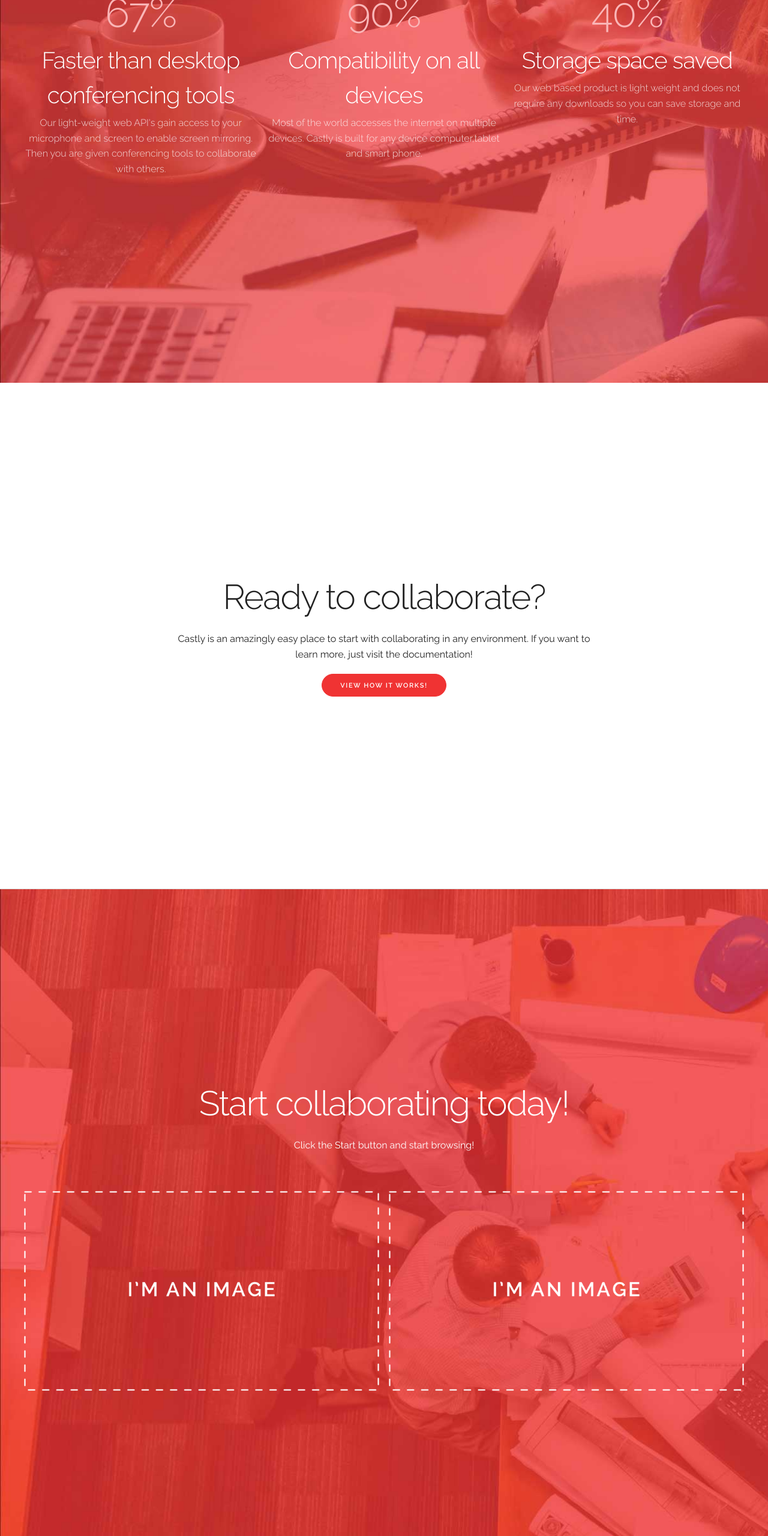
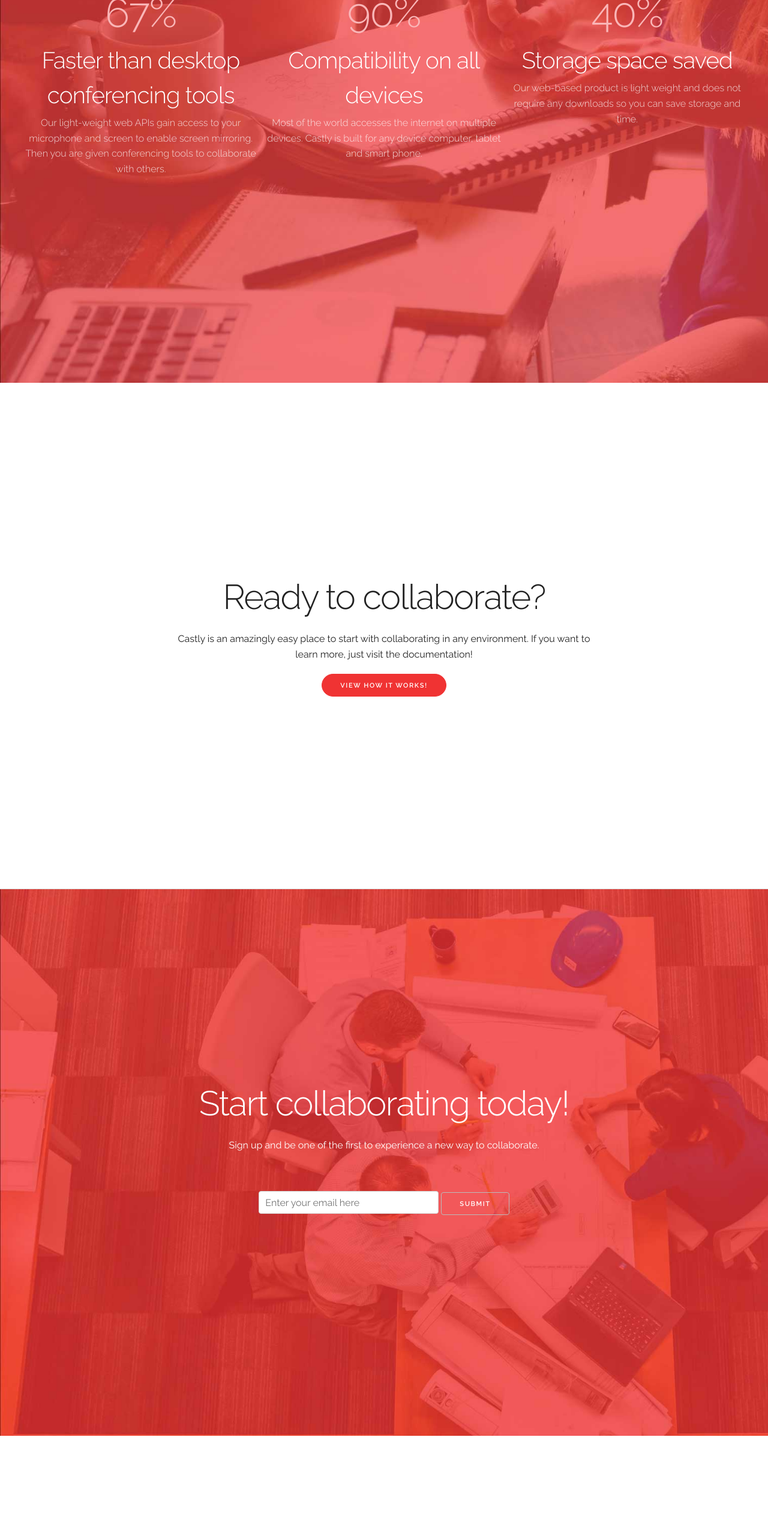
Before and after one commit to LuishXY/Castly, a plain HTML site: page index.html in a window 1280 px wide. Shown: the part 820-3380 px from the top of the page at 60% size. After the commit the page ends 3213 px from the top, so only its background shows below. Drawn offline with nearby package versions, Linux system fonts and the light colour scheme.

Commit message:
New updates

```diff
--- a/css/skeleton.css
+++ b/css/skeleton.css
@@ -559,7 +559,7 @@ input[type="button"] {
   display: inline-block;
   height: 38px;
   padding: 0 30px;
-  color: #555;
+  color: #fff;
   text-align: center;
   font-size: 11px;
   font-weight: 600;
@@ -680,6 +680,7 @@ input[type="password"],
 select:not([size]),
 textarea:not([rows]) {
   height: 38px;
+  width:300px;
 }
 
 
--- a/index.html
+++ b/index.html
@@ -16,12 +16,12 @@
   <link href="//fonts.googleapis.com/css?family=Raleway:400,300,600" rel="stylesheet" type="text/css">
 
 
-  <link rel="stylesheet" href="../css/normalize.css">
-  <link rel="stylesheet" href="../css/skeleton.css">
-  <link rel="stylesheet" href="../css/landing.css">
+  <link rel="stylesheet" href="css/normalize.css">
+  <link rel="stylesheet" href="css/skeleton.css">
+  <link rel="stylesheet" href="css/landing.css">
 
 
-  <script src="//ajax.googleapis.com/ajax/libs/jquery/2.1.1/jquery.min.js"></script><link rel="icon" type="image/png" href="../images/favicon.png">
+  <script src="//ajax.googleapis.com/ajax/libs/jquery/2.1.1/jquery.min.js"></script><link rel="icon" type="image/png" href="images/favicon.png">
 
 </head>
 
@@ -35,8 +35,8 @@
           <a class="button button-primary" href="#down">TRY CASTLY TODAY!</a>
         </div>
         <div class="one-third column phones">
-          <img class="phone" src="../images/landing/iphone-top.png">
-          <img class="phone" src="../images/landing/iphone-back.png">
+          <img class="phone" src="images/landing/iphone-top.png">
+          <img class="phone" src="images/landing/iphone-back.png">
         </div>
       </div>
     </div>
@@ -48,17 +48,17 @@
         <div class="one-third column value">
           <h2 class="value-multiplier">67%</h2>
           <h5 class="value-heading">Faster than desktop conferencing tools</h5>
-          <p class="value-description">Our light-weight web API's gain access to your microphone and screen to enable screen mirroring. Then you are given conferencing tools to collaborate with others.</p>
+          <p class="value-description">Our light-weight web APIs gain access to your microphone and screen to enable screen mirroring. Then you are given conferencing tools to collaborate with others.</p>
         </div>
         <div class="one-third column value">
           <h2 class="value-multiplier">90%</h2>
           <h5 class="value-heading">Compatibility on all devices</h5>
-          <p class="value-description">Most of the world accesses the internet on multiple devices. Castly is built for any device computer,tablet and smart phone. </p>
+          <p class="value-description">Most of the world accesses the internet on multiple devices. Castly is built for any device computer, tablet and smart phone. </p>
         </div>
         <div class="one-third column value">
           <h2 class="value-multiplier">40%</h2>
           <h5 class="value-heading">Storage space saved</h5>
-          <p class="value-description">Our web based product is light weight and does not require any downloads so you can save storage and time.</p>
+          <p class="value-description">Our web-based product is light weight and does not require any downloads so you can save storage and time.</p>
         </div>
       </div>
     </div>
@@ -76,22 +76,18 @@
   <div class="section categories" id="1">
     <div class="container">
       <h3 class="section-heading">Start collaborating today!</h3>
-      <p class="section-description">Click the Start button and start browsing!</p>
+      <p class="section-description">Sign up and be one of the first to experience a new way to collaborate.</p>
       <div class="row">
-        <div class="one-half column category">
-          <img class="u-max-full-width" src="../images/landing/placeholder.png">
-        </div>
-        <div class="one-half column category">
-          <img class="u-max-full-width" src="../images/landing/placeholder.png">
-        </div>
+      <form>
+      	<input type="email" name="Email" placeholder="Enter your email here"></input>
+      	<input type="submit" name="submit" id="submit" onclick="formSubmit()"></input>
+      </form>
 
       </div>
 
     </div>
 
   </div>
-    <footer>
-        <div><p> 2018  &copy;  <a href="http://devera.co">DevEra.co</a></p></div>
-    </footer>
+
 </body>
 </html>
```
